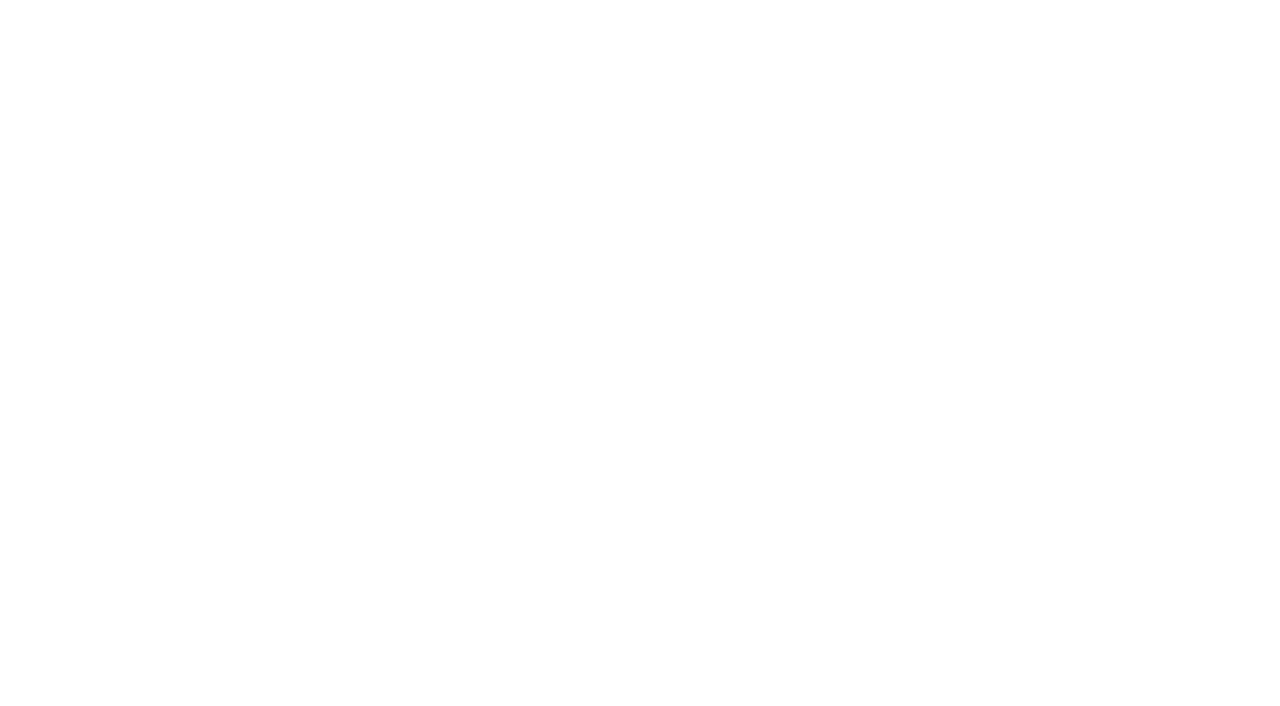
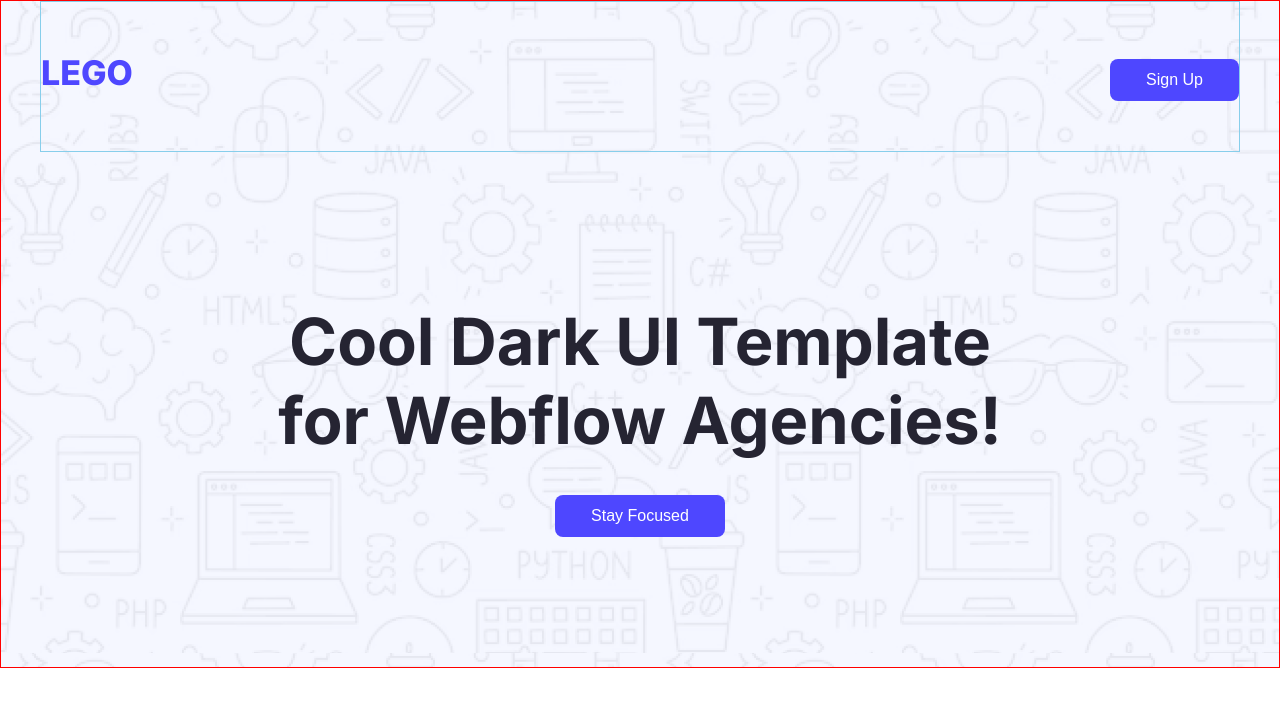
Before and after one commit to hasib-dev7/landing-launchpad, a plain HTML site: page index.html in a window 1280 px wide. Drawn offline with Linux system fonts and the light colour scheme.

Commit message:
header section add

```diff
--- a/index.html
+++ b/index.html
@@ -4,9 +4,34 @@
 		<meta charset="UTF-8" />
 		<meta name="viewport" content="width=device-width, initial-scale=1.0" />
 		<title>Landing Launchpad</title>
+		<!-- google font -->
+		<link rel="preconnect" href="https://fonts.googleapis.com" />
+		<link rel="preconnect" href="https://fonts.gstatic.com" crossorigin />
+		<link
+			href="https://fonts.googleapis.com/css2?family=Inter:ital,opsz,wght@0,14..32,100..900;1,14..32,100..900&display=swap"
+			rel="stylesheet" />
+		<!-- css link -->
+		<link rel="stylesheet" href="styles/style.css" />
 	</head>
-	<body>
-		<header></header>
+	<body class="font-family">
+		<header class="container header">
+			<nav class="content-area nav">
+				<ul>
+					<li><a href="#">LEGO</a></li>
+					<li>
+						<a href="#"><button class="btn-global">Sign Up</button></a>
+					</li>
+				</ul>
+			</nav>
+			<div class="banner">
+				<h1 class="banner-heading">
+					Cool Dark UI Template for Webflow Agencies!
+				</h1>
+				<div class="banner-btn">
+					<button class="btn-global">Stay Focused</button>
+				</div>
+			</div>
+		</header>
 		<main></main>
 		<footer></footer>
 	</body>
--- /dev/null
+++ b/styles/style.css
@@ -0,0 +1,68 @@
+/*  */
+* {
+	margin: 0;
+	padding: 0;
+	box-sizing: border-box;
+}
+/* goggle font */
+.font-family {
+	font-family: "Inter", sans-serif;
+	font-optical-sizing: auto;
+	font-weight: 800;
+	font-style: normal;
+}
+/* layout container */
+.container {
+	max-width: 1400px;
+	margin: 0 auto;
+	border: 1px solid red;
+}
+.content-area {
+	max-width: 1200px;
+	margin: 0 auto;
+	border: 1px solid skyblue;
+}
+/* button global */
+.btn-global {
+	background-color: #4e47ff;
+	font-size: 16px;
+	color: #ffffff;
+	padding: 12px 36px;
+	border-radius: 8px;
+	border: none;
+}
+/* header section */
+.header {
+	background-image: url("../images/Hero-bg.png");
+}
+.nav ul {
+	padding: 50px 0;
+	display: flex;
+	justify-content: space-between;
+}
+.nav ul li {
+	list-style: none;
+}
+.nav ul li a {
+	text-decoration: none;
+	color: #4e47ff;
+	font-size: 34px;
+}
+/* banner section */
+.banner {
+	max-width: 60%;
+	margin: 0 auto;
+	padding-top: 150px;
+	padding-bottom: 130px;
+}
+.banner-heading {
+	padding-bottom: 35px;
+	text-align: center;
+	color: #252432;
+	font-size: 65px;
+	font-weight: 700px;
+}
+.banner-btn {
+	display: flex;
+	justify-content: center;
+}
```
Also changed, not shown: images/Hero-bg.png (added).
